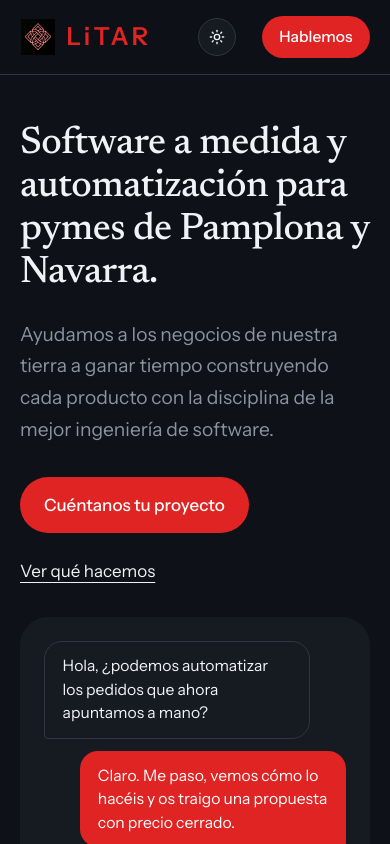
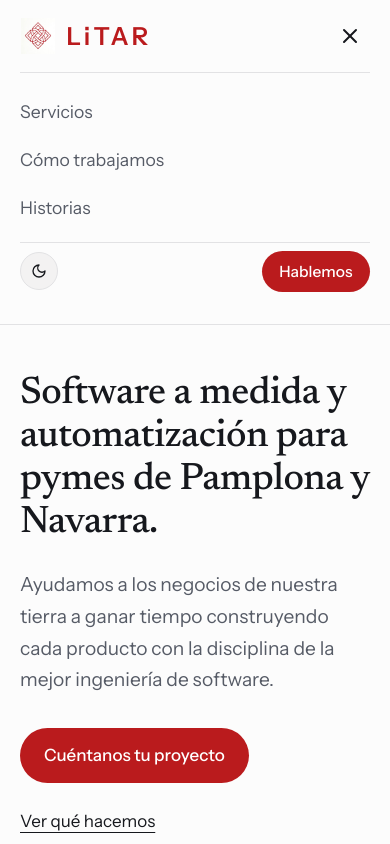
Before and after one commit to WattWozy/LITA, a Next.js app: page / in a window 390 px wide. Both pictures are taken after a click on the button "Abrir menú de navegación". Shown: the top 844 px of the page. Built offline with nearby package versions, Linux system fonts and the light colour scheme.

Commit message:
fix: burger for mobile

```diff
--- a/app/components/Navbar.tsx
+++ b/app/components/Navbar.tsx
@@ -1,4 +1,3 @@
-// components/Navbar.tsx
 'use client';
 
 import Image from "next/image";
@@ -6,9 +5,9 @@ import { useEffect, useState } from "react";
 
 export default function Navbar() {
   const [isDark, setIsDark] = useState(false);
+  const [isOpen, setIsOpen] = useState(false);
 
   useEffect(() => {
-    // Sincronizar el estado inicial con la clase del HTML
     const dark = document.documentElement.classList.contains('dark');
     setIsDark(dark);
   }, []);
@@ -21,7 +20,8 @@ export default function Navbar() {
   };
 
   return (
-    <header className="nav">
+    <header className={`nav ${isOpen ? 'menu-open' : ''}`}>
+      <div className="nav-container">
         <a href="/" className="brand" aria-label="Inicio">
           <Image
             src="/favicon.png"
@@ -34,18 +34,39 @@ export default function Navbar() {
           <span className="brand-name">LiTAR</span>
         </a>
 
-      <nav aria-label="Principal">
-        <a href="/servicios">Servicios</a>
-        <a href="#metodo">Cómo trabajamos</a>
-        <a href="/historias">Historias</a>
+        <button
+          onClick={() => setIsOpen(!isOpen)}
+          className="nav-toggle"
+          aria-label="Abrir menú de navegación"
+          aria-expanded={isOpen}
+        >
+          {isOpen ? (
+            <svg width="24" height="24" viewBox="0 0 24 24" fill="none" stroke="currentColor" strokeWidth="2" strokeLinecap="round" strokeLinejoin="round">
+              <line x1="18" y1="6" x2="6" y2="18"></line>
+              <line x1="6" y1="6" x2="18" y2="18"></line>
+            </svg>
+          ) : (
+            <svg width="24" height="24" viewBox="0 0 24 24" fill="none" stroke="currentColor" strokeWidth="2" strokeLinecap="round" strokeLinejoin="round">
+              <line x1="3" y1="12" x2="21" y2="12"></line>
+              <line x1="3" y1="6" x2="21" y2="6"></line>
+              <line x1="3" y1="18" x2="21" y2="18"></line>
+            </svg>
+          )}
+        </button>
+      </div>
 
+      <nav aria-label="Principal" className={`nav-links ${isOpen ? 'is-open' : ''}`}>
+        <a href="/servicios" onClick={() => setIsOpen(false)}>Servicios</a>
+        <a href="#metodo" onClick={() => setIsOpen(false)}>Cómo trabajamos</a>
+        <a href="/historias" onClick={() => setIsOpen(false)}>Historias</a>
+
+        <div className="nav-actions">
           <button
             onClick={toggleTheme}
             className="theme-btn"
             aria-label="Cambiar modo oscuro"
           >
             {isDark ? (
-            /* Icono de Sol (cuando está en oscuro) */
               <svg width="16" height="16" viewBox="0 0 24 24" fill="none" stroke="currentColor" strokeWidth="2" strokeLinecap="round" strokeLinejoin="round">
                 <circle cx="12" cy="12" r="4"></circle>
                 <path d="M12 2v2"></path>
@@ -58,16 +79,16 @@ export default function Navbar() {
                 <path d="m19.07 4.93-1.41 1.41"></path>
               </svg>
             ) : (
-            /* Icono de Luna (cuando está en claro) */
               <svg width="16" height="16" viewBox="0 0 24 24" fill="none" stroke="currentColor" strokeWidth="2" strokeLinecap="round" strokeLinejoin="round">
                 <path d="M12 3a6 6 0 0 0 9 9 9 9 0 1 1-9-9Z"></path>
               </svg>
             )}
           </button>
 
-        <a href="#contacto" className="btn btn-small">
+          <a href="#contacto" className="btn btn-small" onClick={() => setIsOpen(false)}>
             Hablemos
           </a>
+        </div>
       </nav>
     </header>
   );
--- a/app/globals.css
+++ b/app/globals.css
@@ -36,7 +36,20 @@ p { margin: 0 0 1rem; }
 .lead { font-size: 1.2rem; color: var(--slate); max-width: 52ch; }
 .narrow { max-width: 56ch; }
 
-.nav { position: sticky; top: 0; z-index: 10; display: flex; justify-content: space-between; align-items: center; padding: 1rem clamp(1.25rem, 5vw, 4rem); background: color-mix(in srgb, var(--paper) 88%, transparent); backdrop-filter: blur(10px); border-bottom: 1px solid var(--line); }
+.nav {
+  position: sticky;
+  top: 0;
+  z-index: 10;
+  display: flex;
+  justify-content: space-between;
+  align-items: center;
+  padding: 1rem clamp(1.25rem, 5vw, 4rem);
+  /* Tu efecto original de transparencia y blur intacto */
+  background: color-mix(in srgb, var(--paper) 88%, transparent);
+  backdrop-filter: blur(10px);
+  border-bottom: 1px solid var(--line);
+  transition: background 0.3s ease;
+}
 .brand {
   display: inline-flex;
   align-items: center;
@@ -48,7 +61,6 @@ p { margin: 0 0 1rem; }
   height: 36px;
   width: 36px;
   object-fit: contain;
-  /* Si tu logo es oscuro, en dark mode puedes invertirlo o quitar el mix-blend */
 }
 .dark .brand-logo {
   filter: invert(1) hue-rotate(180deg);
@@ -66,6 +78,22 @@ p { margin: 0 0 1rem; }
 .nav nav { display: flex; gap: 1.6rem; align-items: center; }
 .nav nav a { text-decoration: none; color: var(--slate); font-size: .97rem; }
 .nav nav a:hover { color: var(--ink); }
+
+/* Botón hamburguesa (oculto en escritorio) */
+.nav-toggle {
+  display: none;
+  background: none;
+  border: none;
+  cursor: pointer;
+  color: var(--ink);
+  padding: 0.5rem;
+}
+
+.nav-actions {
+  display: flex;
+  align-items: center;
+  gap: 1rem;
+}
 
 .btn { display: inline-block; background: var(--crimson); color: #fff !important; padding: .85rem 1.5rem; border-radius: 999px; text-decoration: none; font-weight: 500; transition: background .2s; }
 .btn:hover { background: var(--crimson-dark); }
@@ -200,9 +228,72 @@ p { margin: 0 0 1rem; }
 
 @keyframes rise { from { opacity: 0; transform: translateY(18px); } to { opacity: 1; transform: none; } }
 @media (prefers-reduced-motion: reduce) { * { animation: none !important; transition: none !important; scroll-behavior: auto; } }
+
+/* Adaptación Responsive y Menú Móvil */
 @media (max-width: 900px) {
   .hero, .two-col, .rigor { grid-template-columns: 1fr; }
   .steps { grid-template-columns: 1fr 1fr; }
-  .nav nav a:not(.btn) { display: none; }
+
+  /* Cambiar nav a columna cuando se despliega */
+  .nav {
+    flex-direction: column;
+    align-items: stretch;
+  }
+
+  /* Cuando el menú está abierto, se vuelve sólido */
+  .nav.menu-open {
+    background: var(--paper);
+  }
+
+  /* Contenedor superior en móvil (Logo + Botón hamburguesa) */
+  .nav-container {
+    display: flex;
+    justify-content: space-between;
+    align-items: center;
+    width: 100%;
+  }
+
+  /* Mostrar botón hamburguesa en móvil */
+  .nav-toggle {
+    display: inline-flex;
+    align-items: center;
+    justify-content: center;
+  }
+
+  /* Ocultar enlaces por defecto en móvil */
+  .nav nav {
+    display: none;
+    flex-direction: column;
+    align-items: stretch;
+    gap: 1.2rem;
+    padding: 1.5rem 0 1rem;
+    border-top: 1px solid var(--line);
+    margin-top: 1rem;
+  }
+
+  /* Mostrar enlaces cuando el estado isOpen está activo */
+  .nav nav.is-open {
+    display: flex;
+  }
+
+  .nav nav a:not(.btn) {
+    display: block;
+    font-size: 1.1rem;
+  }
+
+  .nav-actions {
+    display: flex;
+    justify-content: space-between;
+    align-items: center;
+    width: 100%;
+    padding-top: 0.5rem;
+    border-top: 1px solid var(--line);
+  }
 }
-@media (max-width: 520px) { .steps { grid-template-columns: 1fr; } }
+
+/* En escritorio aseguramos que .nav-container no rompa el flex principal */
+@media (min-width: 901px) {
+  .nav-container {
+    display: contents; /* Hace que el div sea invisible para el flexbox de .nav en escritorio */
+  }
+}
```
Lines whose indentation alone changed are shown as unchanged.
